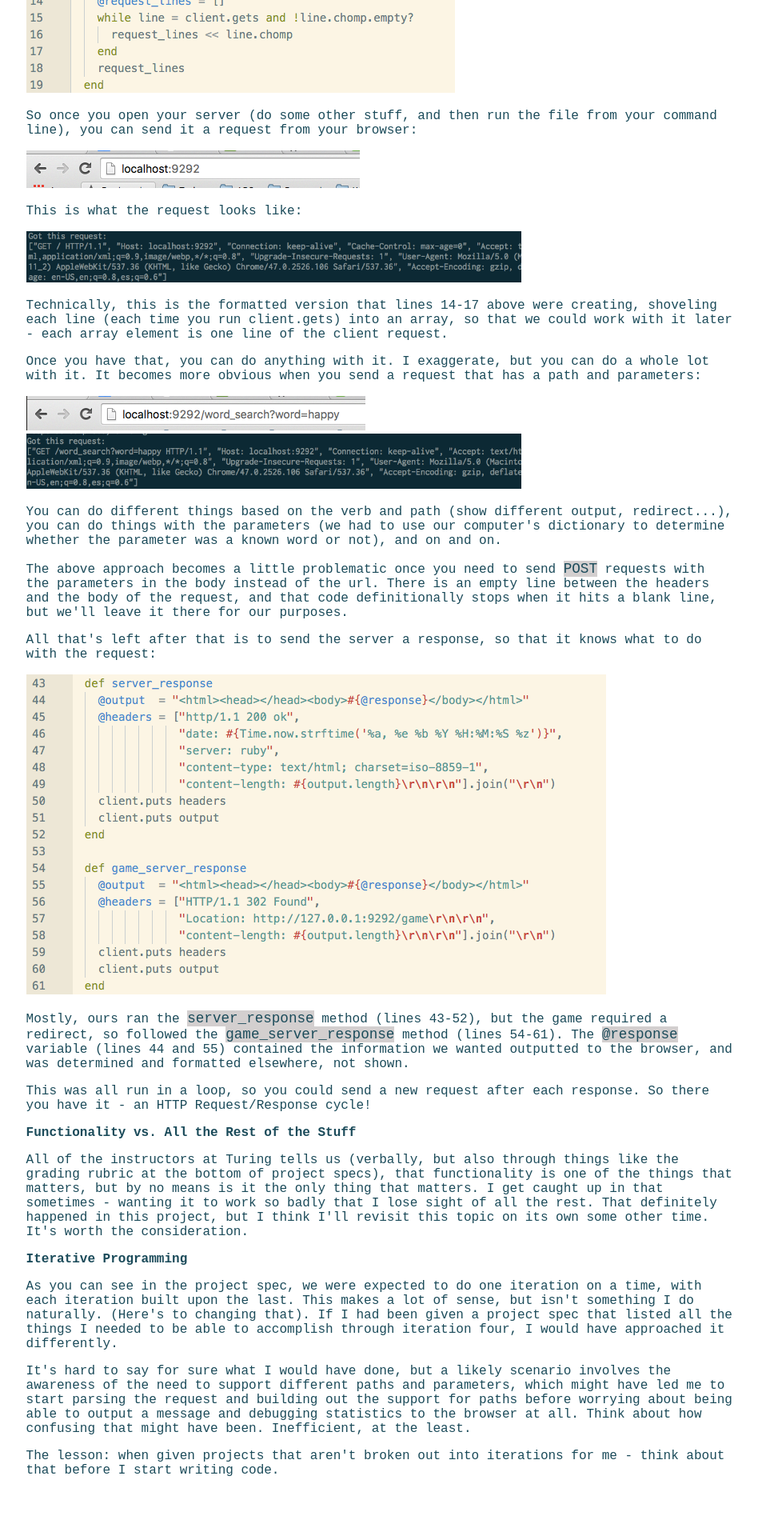
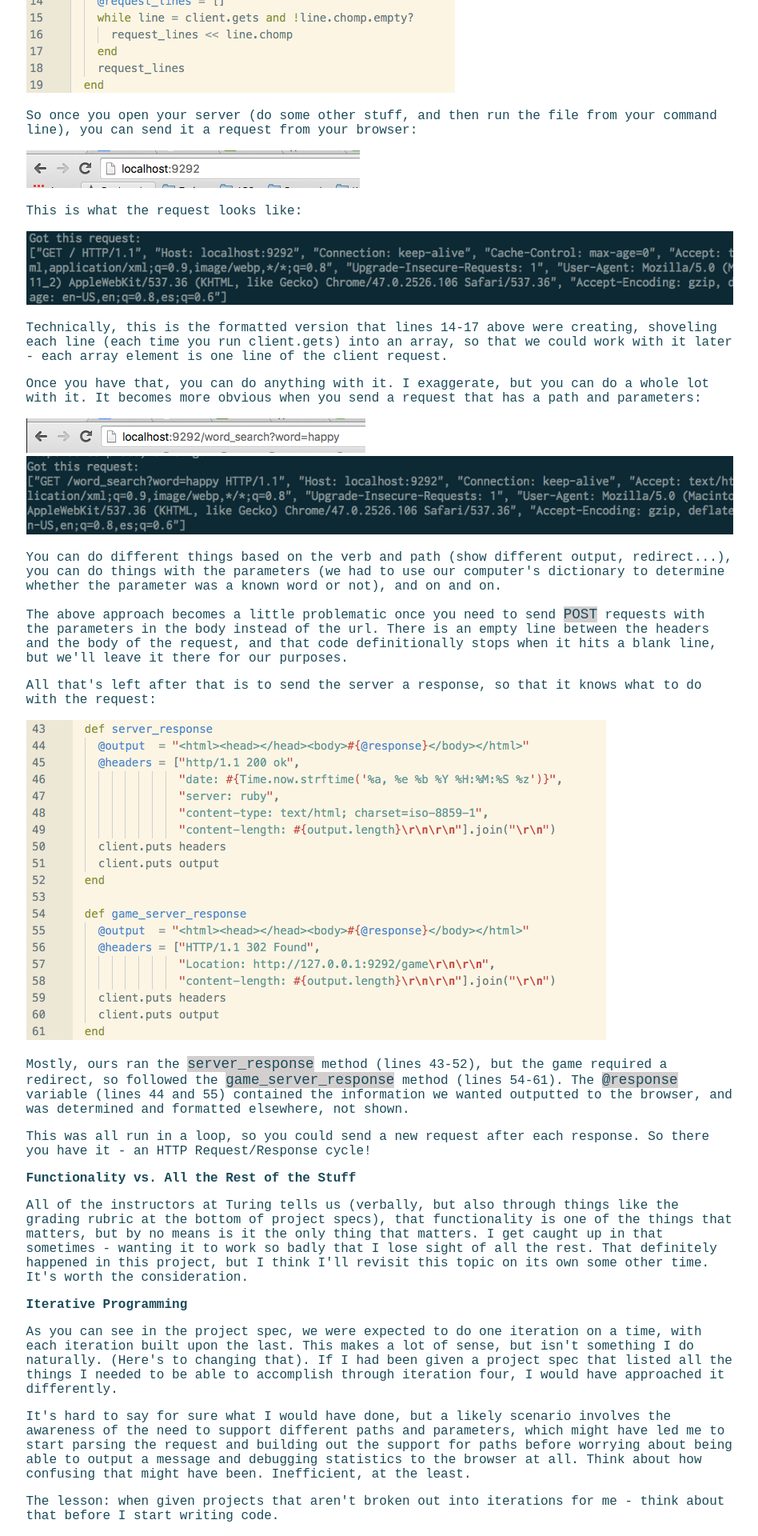
Before and after one commit to adriennedomingus/adriennedomingus.github.io, a Jekyll site: the page built from _posts/2016-01-10-building-a-server-in-ruby.html, in a window 1280 px wide. Shown: the part 884-2804 px from the top of the page at 80% size, without its empty margins (165-1113 px from the left). Built offline with Jekyll 4.4.1, drawn with Linux system fonts in a browser that asks for light colours; before the commit the page ends 2747 px from its top, so only the background shows below that.

Commit message:
color play

```diff
--- a/css/styles.css
+++ b/css/styles.css
@@ -100,9 +100,13 @@
 }
 
 .command-line {
-  width: 70%
+  width: 100%
 }
 
 hr {
   border: 1px solid #8C766E;
 }
+
+body {
+  color: #1b4b5a;
+}
```
